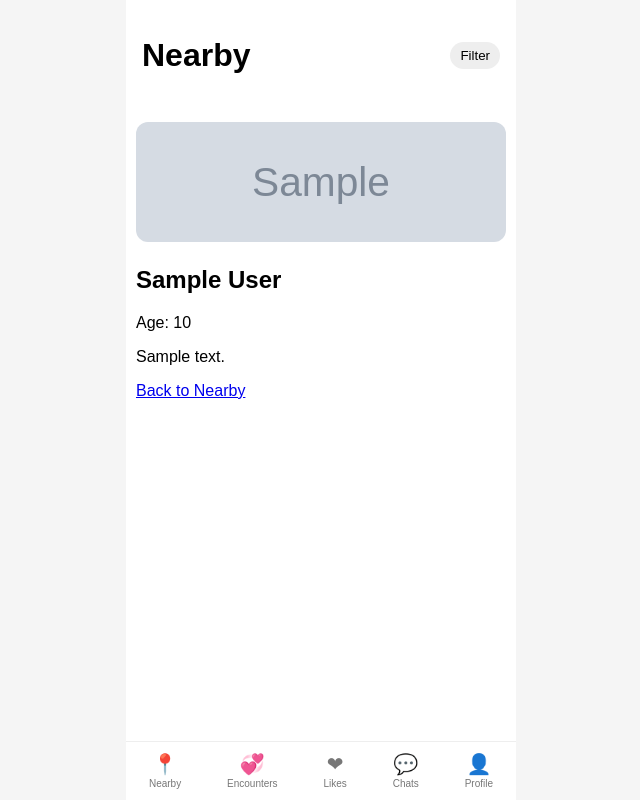
After one commit to akashebaev-ux/twohobby, a Django app: page /profile/1/ in a window 1280 px wide. The commit adds this page. Shown: the whole page, without its empty margins (319-959 px from the left). Run offline with Django 5.2, Linux system fonts and the light colour scheme; tables that the repository leaves empty hold one stand-in row (values such as "Sample post"); grey boxes marked "Sample" are stand-in pictures.

Commit message:
add profile detail layout, profile detail view and styling

```diff
--- /dev/null
+++ b/profiles/templates/profiles/profile_detail.html
@@ -0,0 +1,21 @@
+{% extends "base.html" %}
+
+{% block title %}Profile Detail{% endblock %}
+
+{% block content %}
+<div class="profile-detail">
+
+    {% if profile.profile_image %}
+        <img src="{{ profile.profile_image.url }}" class="profile-img">
+    {% else %}
+        <p>No image uploaded</p>
+    {% endif %}
+
+    <h2>{{ profile.display_name }}</h2>
+    <p>Age: {{ profile.age }}</p>
+    <p>{{ profile.bio }}</p>
+
+    <a href="{% url 'profile_list' %}">Back to Nearby</a>
+
+</div>
+{% endblock %}
--- a/profiles/templates/profiles/profile_list.html
+++ b/profiles/templates/profiles/profile_list.html
@@ -6,7 +6,7 @@
 <div class="profile-grid">
 
     {% for profile in profiles %}
-        <div class="profile-card">
+        <a href="{% url 'profile_detail' profile.id %}" class="profile-card">
 
 
             {% if profile.profile_image %}
@@ -17,7 +17,7 @@
 
 
             <p>{{ profile.display_name }}, {{ profile.age }}</p>
-        </div>
+        </a>
     {% endfor %}
 
 </div>
--- a/profiles/urls.py
+++ b/profiles/urls.py
@@ -2,5 +2,6 @@ from . import views
 from django.urls import path
 
 urlpatterns = [
-    path('', views.ProfileListView.as_view(), name='profile-list'),
+    path('', views.ProfileListView.as_view(), name='profile_list'),
+    path('profile/<int:id>/', views.profile_detail, name='profile_detail'),
 ]
--- a/profiles/views.py
+++ b/profiles/views.py
@@ -1,4 +1,4 @@
-from django.shortcuts import render
+from django.shortcuts import render, get_object_or_404
 from django.views import generic
 from .models import Profile
 
@@ -10,3 +10,10 @@ class ProfileListView(generic.ListView):
 
     def get_queryset(self):
         return Profile.objects.filter(is_active=True)
+
+
+def profile_detail(request, id):
+    profile = get_object_or_404(Profile, id=id)
+    return render(request, 'profiles/profile_detail.html', {
+        'profile': profile
+    })
```
